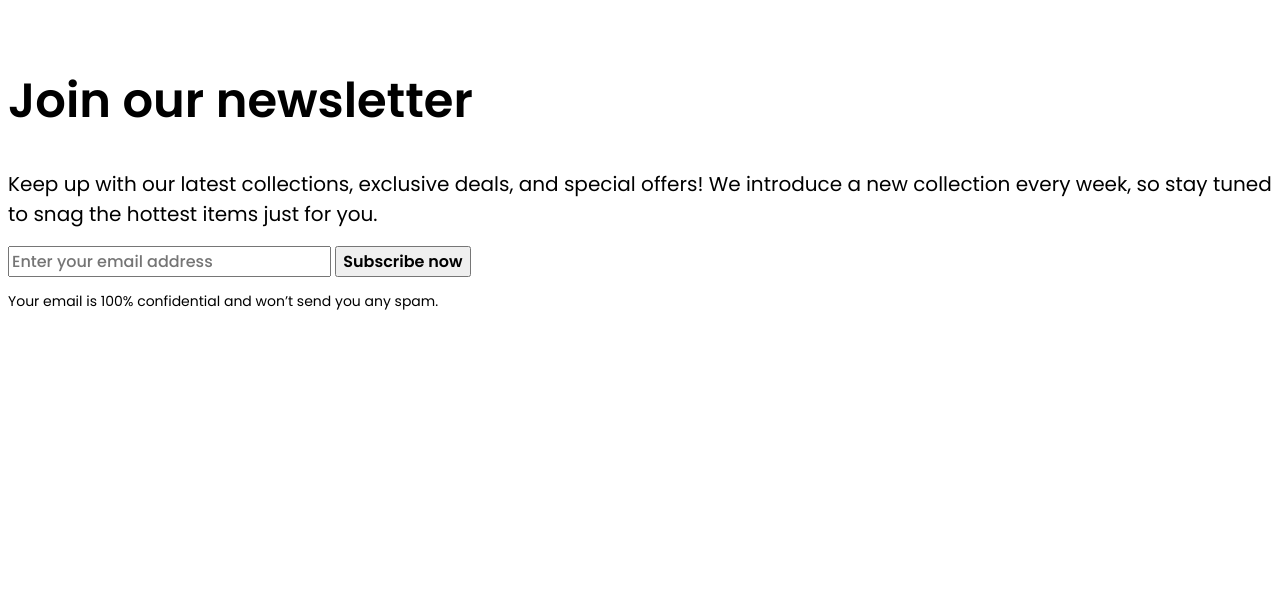
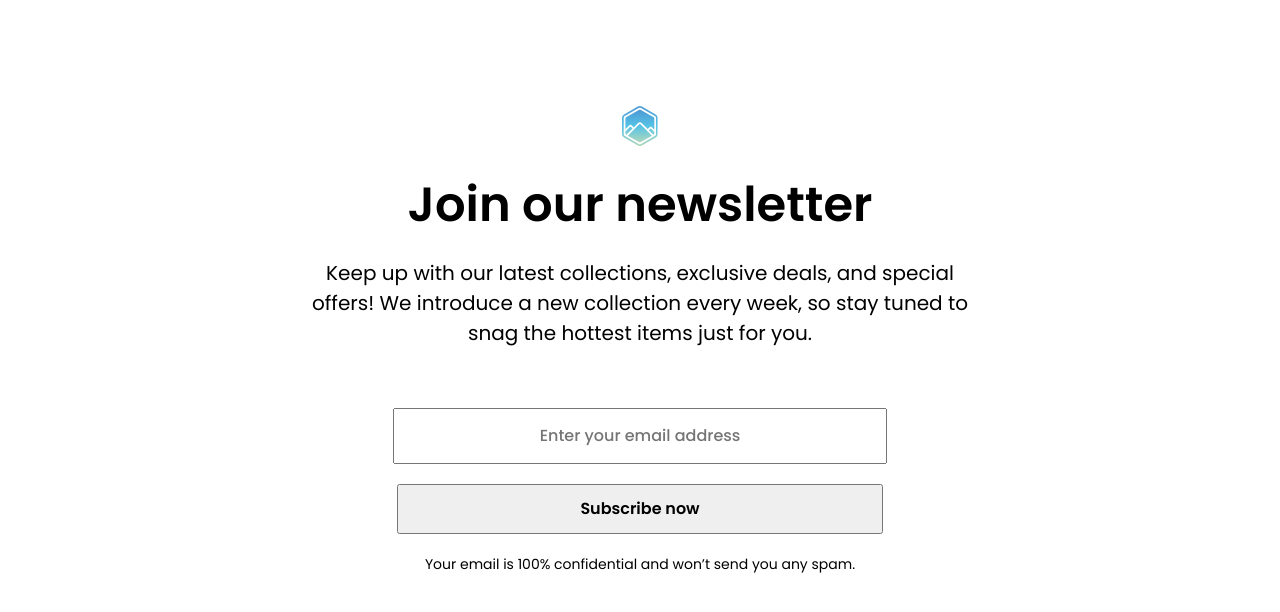
Before and after one commit to castellsJuan/newsletter, a plain HTML site: page index.html in a window 1280 px wide. Drawn offline with Linux system fonts and the light colour scheme.

Commit message:
centrado margin ancho alto y disposición de los elementos

```diff
--- a/estilos/estilos.css
+++ b/estilos/estilos.css
@@ -2,22 +2,31 @@
 
 body{
     font-family: 'Poppins', sans-serif;
+    text-align: center;
 }
 
 h1{
     font-weight: 600;
     font-size: 48px;
+    margin-top: 10px;
+    margin-bottom: 10px;
 }
 
 h2{
     font-weight: 400;
     font-size: 20px;
+    margin-bottom: 60px;
 }
 
 input, button{
     font-family: 'Poppins', sans-serif;
     font-weight: 500;
     font-size: 16px;
+    display: block;
+    text-align: center;
+    margin: 20px auto;
+    width: 70%;
+    height: 50px;
 }
 
 button{
@@ -28,3 +37,9 @@ p{
     font-weight: 400;
     font-size: 14px;
 }
+
+#principal{
+    width: 55%;
+    height: 500px;
+    margin: 100px auto;
+}
--- a/index.html
+++ b/index.html
@@ -7,15 +7,18 @@
     <title>newsletter</title>
 </head>
 <body>
-    <img src="" alt="">
+    <div id="principal">
+        <div id="titulos">
+            <img src="img/logo.svg" alt="logo newsletter">
             <h1>Join our newsletter</h1>
             <h2>Keep up with our latest collections, exclusive deals, and special offers! We introduce a new collection every week, so stay tuned to snag the hottest items just for you.</h2>
-    <div>
+        <div id="formulario">
             <form action="">
                 <input type="email" placeholder="Enter your email address">
                 <button type="submit">Subscribe now</button>
                 <p>Your email is 100% confidential and won’t send you any spam.</p>
             </form>
         </div>
+    </div>
 </body>
 </html>
```
Also changed, not shown: recursos newsletter/join-our-newsletter-master/index.html (added, +61 -0 lines), img/logo.svg (added), recursos newsletter/join-our-newsletter-master/design/Desktop_1350px.jpg (added), recursos newsletter/join-our-newsletter-master/design/Mobile_412px.jpg (added), recursos newsletter/join-our-newsletter-master/design/Tablet_1024px.jpg (added), recursos newsletter/join-our-newsletter-master/resources/favicon.ico (added), recursos newsletter/join-our-newsletter-master/resources/logo.svg (added), recursos newsletter/join-our-newsletter-master/thumbnail.jpg (added), 3 other files. Lines whose indentation alone changed are shown as unchanged.
